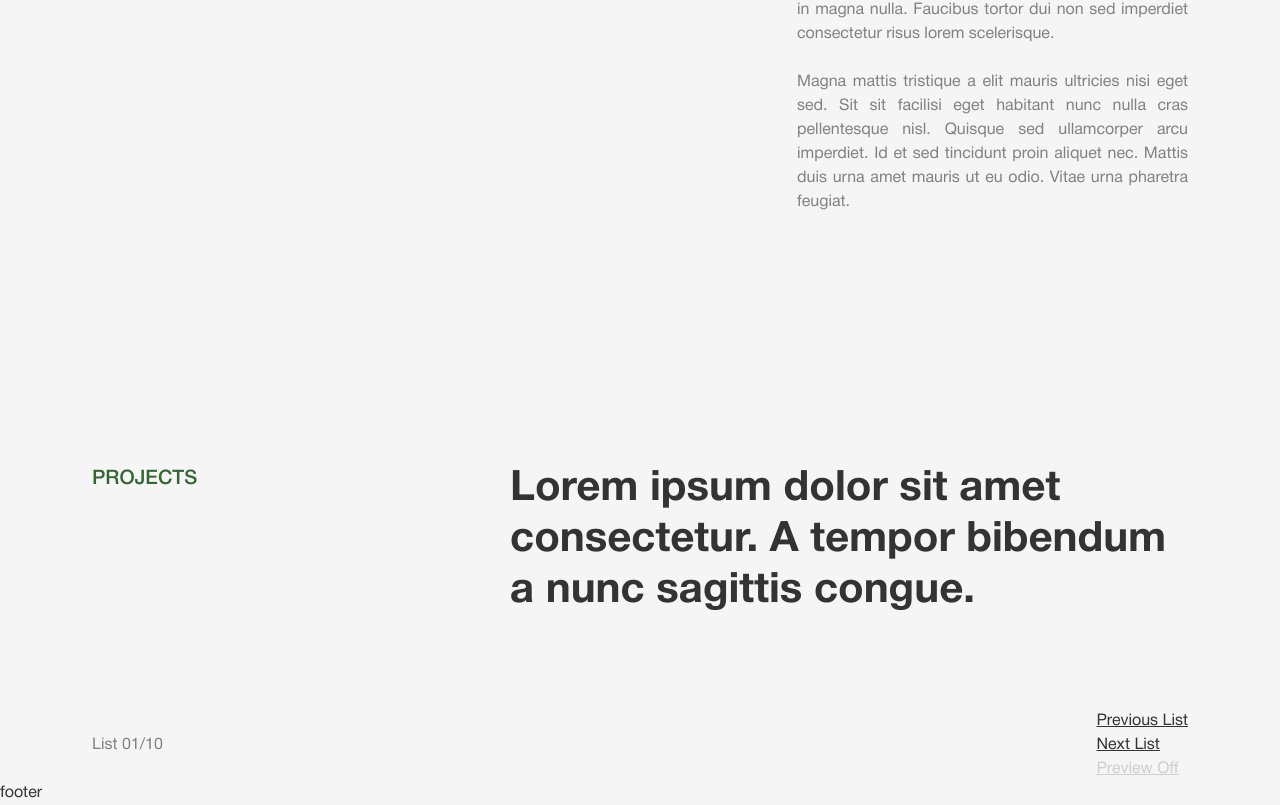
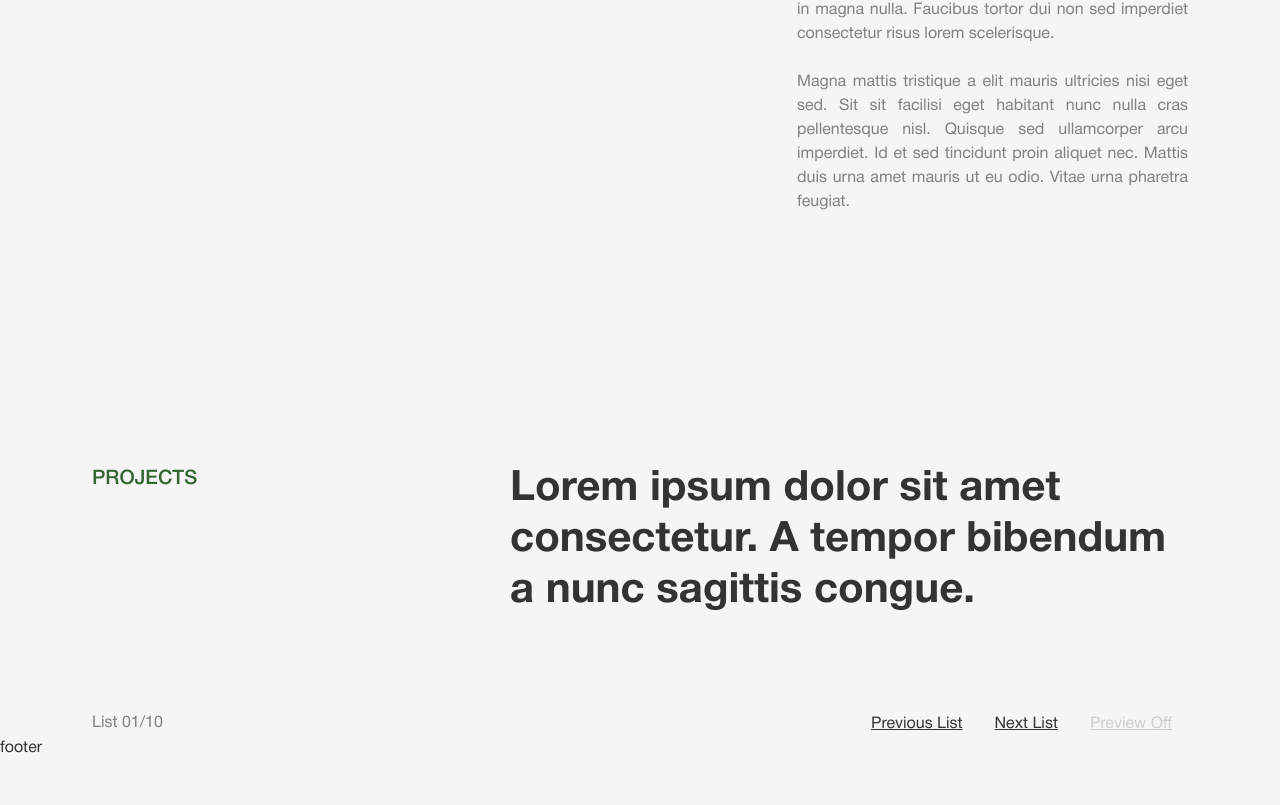
Before and after one commit to yusrmuttaqien/yusrmuttaqien-site, a Next.js app: page / in a window 1280 px wide. Shown: the part 2023-2828 px from the top of the page. After the commit the page ends 2783 px from the top, so only its background shows below. Built offline with nearby package versions, Linux system fonts and the light colour scheme.

Commit message:
chore/update - yusr-muttaqien (fragment) types --- - main-projects-paginator (fragment) button styles

```diff
--- a/app/components/yusr-muttaqien.tsx
+++ b/app/components/yusr-muttaqien.tsx
@@ -17,7 +17,7 @@ const styles = tv({
 export default function YusrMuttaqien({
   className,
   asPlaceholder,
-}: YusrMuttaqienProps & { className?: typeof styles.slots }) {
+}: YusrMuttaqienProps & { className?: Partial<typeof styles.slots> }) {
   const { isTablet } = useMediaQueryCtx();
   const layoutId = !asPlaceholder ? LAYOUT_YUSR_MUTTAQIEN : undefined;
   const { wrapper, pathFill } = styles();
--- a/app/fragments/main-hero/main-hero-yusr-muttaqien.tsx
+++ b/app/fragments/main-hero/main-hero-yusr-muttaqien.tsx
@@ -36,9 +36,7 @@ export default function MainHeroYusrMuttaqien() {
 
   return (
     <div className="relative w-full">
-      {!isHeroNavHandoff && (
-        <YusrMuttaqien className={{ wrapper: 'absolute top-0 left-0', pathFill: '' }} />
-      )}
+      {!isHeroNavHandoff && <YusrMuttaqien className={{ wrapper: 'absolute top-0 left-0' }} />}
       <div ref={viewRef} className="w-full opacity-0">
         <YusrMuttaqien />
       </div>
--- a/app/fragments/main-projects/main-projects-paginator.tsx
+++ b/app/fragments/main-projects/main-projects-paginator.tsx
@@ -1,28 +1,50 @@
 'use client';
 
 import { useState } from 'react';
+import { tv } from 'tailwind-variants';
 import { motion, AnimatePresence } from 'framer-motion';
 import { useMediaQueryCtx } from '@/app/providers/media-query';
 import classMerge from '@/app/utils/class-merge';
 import { bgVariant } from '@/app/constants/main-projects-paginator';
 import { LAYOUT_PROJECTS_PAGINATION_BUTTON } from '@/app/constants/framer-motion';
+import type { MenuButtonProps } from '@/app/types/main-projects-paginator';
+
+const menuBtnStyles = tv({
+  slots: {
+    wrapper: 'isolate relative',
+    button: classMerge(
+      'body-normal transition-colors w-full text-left',
+      'relative hoverable:hover:text-beige dark:hoverable:hover:text-grey',
+      'unhoverable:underline disabled:text-grey/20 disabled:pointer-events-none'
+    ),
+  },
+});
+const btnStyle = classMerge(
+  'pt-[calc(clamp(0.7444rem,_0.0007rem_+_3.7182vw,_1rem)/2)] pb-[calc(clamp(0.7444rem,_0.0007rem_+_3.7182vw,_1rem)/4)] px-[.8em]',
+  'lg:px-[calc(clamp(2rem,_3.87rem_+_-3.5874vw,_1rem)/2)] lg:pb-0 lg:pt-[.2em]'
+);
 
 export default function MainProjectsPaginator() {
   return (
     <div className="flex justify-between items-center">
       <p className="text-grey/60 dark:text-beige/60 body-normal">List 01/10</p>
-      <menu>
-        <MenuButton text="Previous List" />
-        <MenuButton text="Next List" />
-        <MenuButton disabled text="Preview Off" />
+      <menu className={'flex flex-col lg:flex-row'}>
+        <MenuButton className={{ button: btnStyle }} text="Previous List" />
+        <MenuButton className={{ button: btnStyle }} text="Next List" />
+        <MenuButton className={{ button: btnStyle }} disabled text="Preview Off" />
       </menu>
     </div>
   );
 }
 
-function MenuButton({ text, disabled }: { text: string; disabled?: boolean }) {
+function MenuButton({
+  text,
+  disabled,
+  className,
+}: MenuButtonProps & { className?: Partial<typeof menuBtnStyles.slots> }) {
   const [isHovered, setHovered] = useState(false);
   const { isHover } = useMediaQueryCtx();
+  const { wrapper, button } = menuBtnStyles();
 
   function _toggleHover(state: boolean) {
     return function () {
@@ -37,7 +59,7 @@ function MenuButton({ text, disabled }: { text: string; disabled?: boolean }) {
 
   return (
     <li
-      className="isolate relative menu"
+      className={wrapper({ className: className?.wrapper })}
       onMouseEnter={_toggleHover(true)}
       onMouseLeave={_toggleHover(false)}
     >
@@ -55,14 +77,7 @@ function MenuButton({ text, disabled }: { text: string; disabled?: boolean }) {
           </motion.div>
         )}
       </AnimatePresence>
-      <button
-        className={classMerge(
-          'body-normal transition-colors w-full text-left',
-          'relative hoverable:hover:text-beige dark:hoverable:hover:text-grey',
-          'unhoverable:underline disabled:text-grey/20 disabled:pointer-events-none'
-        )}
-        disabled={disabled}
-      >
+      <button className={button({ className: className?.button })} disabled={disabled}>
         {text}
       </button>
     </li>
--- a/app/fragments/navbar/navbar-yusr-muttaqien.tsx
+++ b/app/fragments/navbar/navbar-yusr-muttaqien.tsx
@@ -16,7 +16,7 @@ export default function NavbarYusrMuttaqien() {
         'lg:-mt-[1.5rem]'
       )}
     >
-      {isHeroNavHandoff && <YusrMuttaqien className={{ pathFill: 'fill-beige', wrapper: '' }} />}
+      {isHeroNavHandoff && <YusrMuttaqien className={{ pathFill: 'fill-beige' }} />}
     </div>
   );
 }
--- /dev/null
+++ b/app/types/main-projects-paginator.ts
@@ -0,0 +1,4 @@
+export type MenuButtonProps = {
+  text: string;
+  disabled?: boolean;
+};
```
